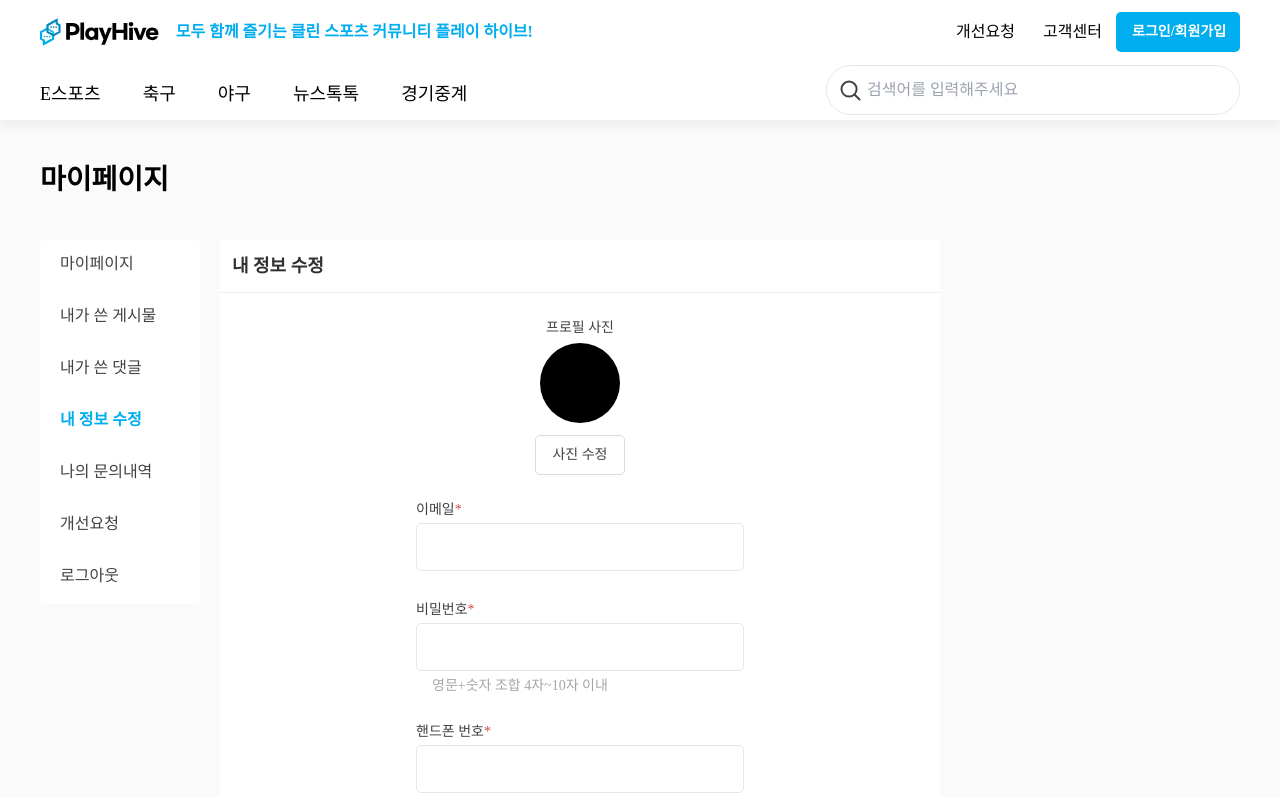
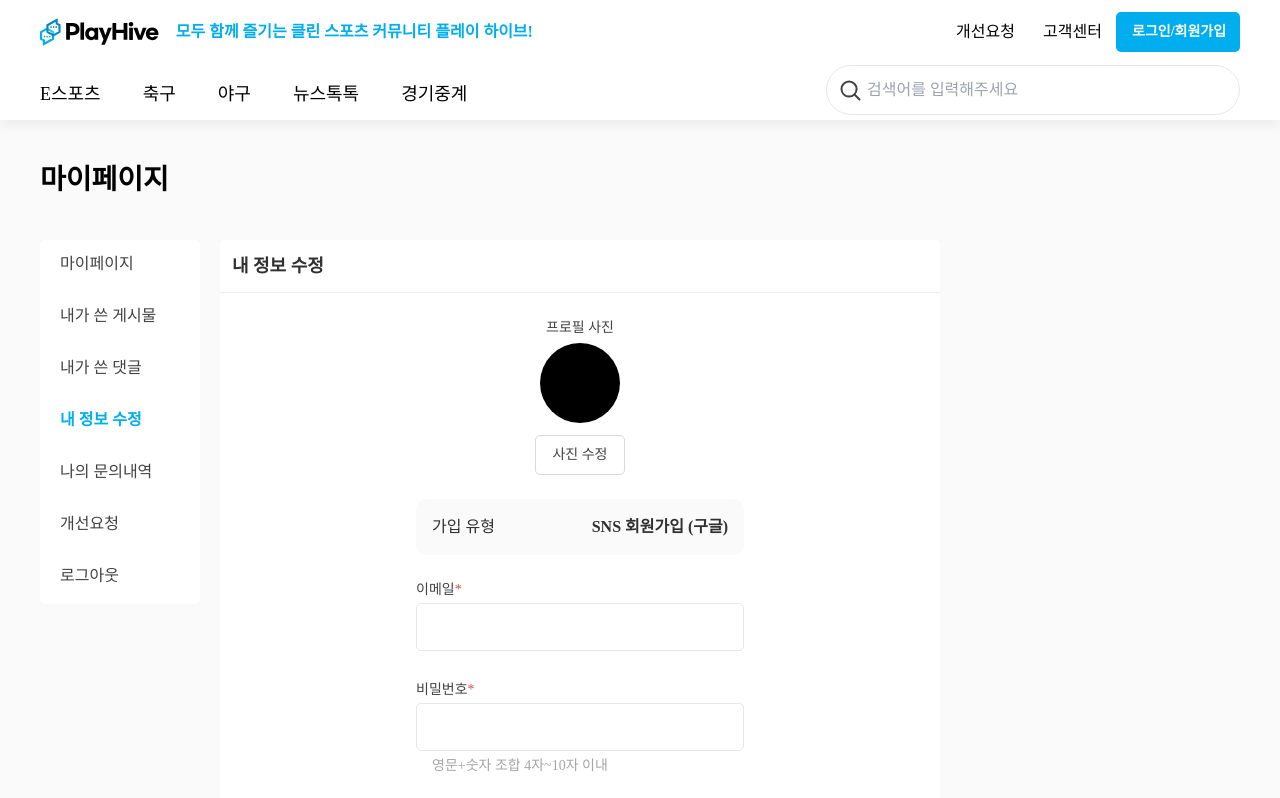
Before and after one commit to MT-TEAM-Org/web, a Next.js app: page /mypage/edit-profile in a window 1280 px wide. Shown: the top 798 px of the page. Built offline with nearby package versions, Linux system fonts and the light colour scheme; no server answers; a web font is replaced by a local one.

Commit message:
feat: mypage내정보수정 sns계정 표시 구현

```diff
--- a/src/app/(route)/mypage/edit-profile/page.tsx
+++ b/src/app/(route)/mypage/edit-profile/page.tsx
@@ -70,6 +70,11 @@ const EditProfile = () => {
                 사진 수정
               </button>
             </div>
+          </div>
+
+          <div className="flex justify-between min-h-[56px] rounded-[10px] p-[16px] bg-[#FAFAFA] text-[#303030]">
+            <p className="leading-[24px]">가입 유형</p>
+            <p className="font-[700] leading-[24px]">SNS 회원가입 (구글)</p>
           </div>
 
           {inputObject.map((input) => (
```
